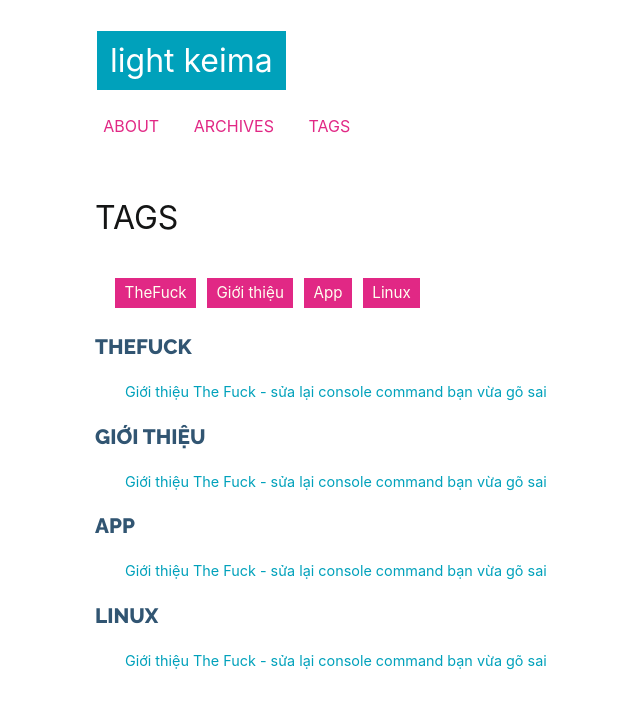
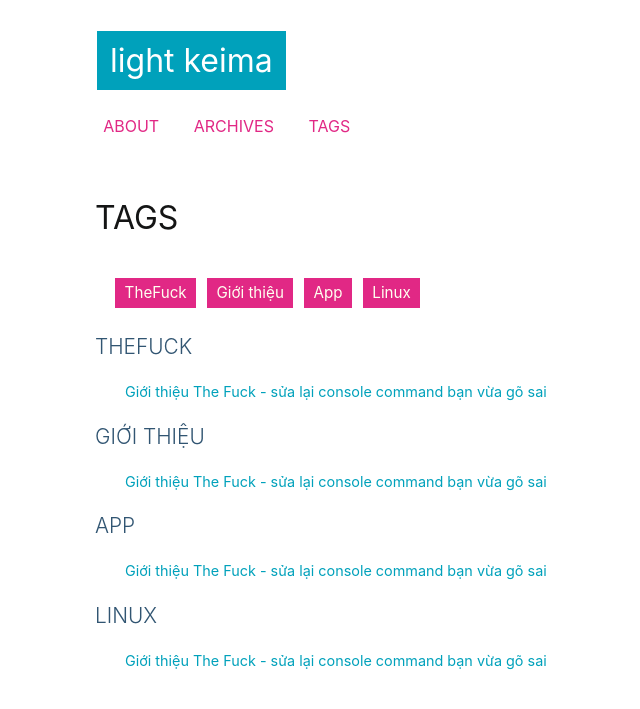
Before and after one commit to ntvthuyen/ntvthuyen.github.io_old, a Jekyll site: the page built from tags/index.html, in a window 1280 px wide. Shown: the top 709 px of the page, without its empty margins (225-865 px from the left). Built offline with Jekyll 4.4.1, drawn with Linux system fonts in a browser that asks for light colours; some web fonts are replaced.

Commit message:
Update main.css

```diff
--- a/css/main.css
+++ b/css/main.css
@@ -63,7 +63,7 @@ header h1 a:hover {
 }
 nav {
     font-weight: 200;
-    font-family: -apple-system, Roboto, Helvetica, Arial;
+    f!ont-family: -apple-system, Roboto, Helvetica, Arial;
     text-transform: uppercase;
     margin-left: -43px;
 	margin-bottom: -20px;
@@ -162,7 +162,7 @@ article {
     text-decoration: none;
 }
 .tag-header {
-    font-family: Raleway, Helvetica;
+	font-family:-apple-system,system-ui,BlinkMacSystemFont,"Segoe UI",Roboto,"Helvetica Neue",Arial,sans-serif;
     text-transform: uppercase;
 }
 hr {
```
